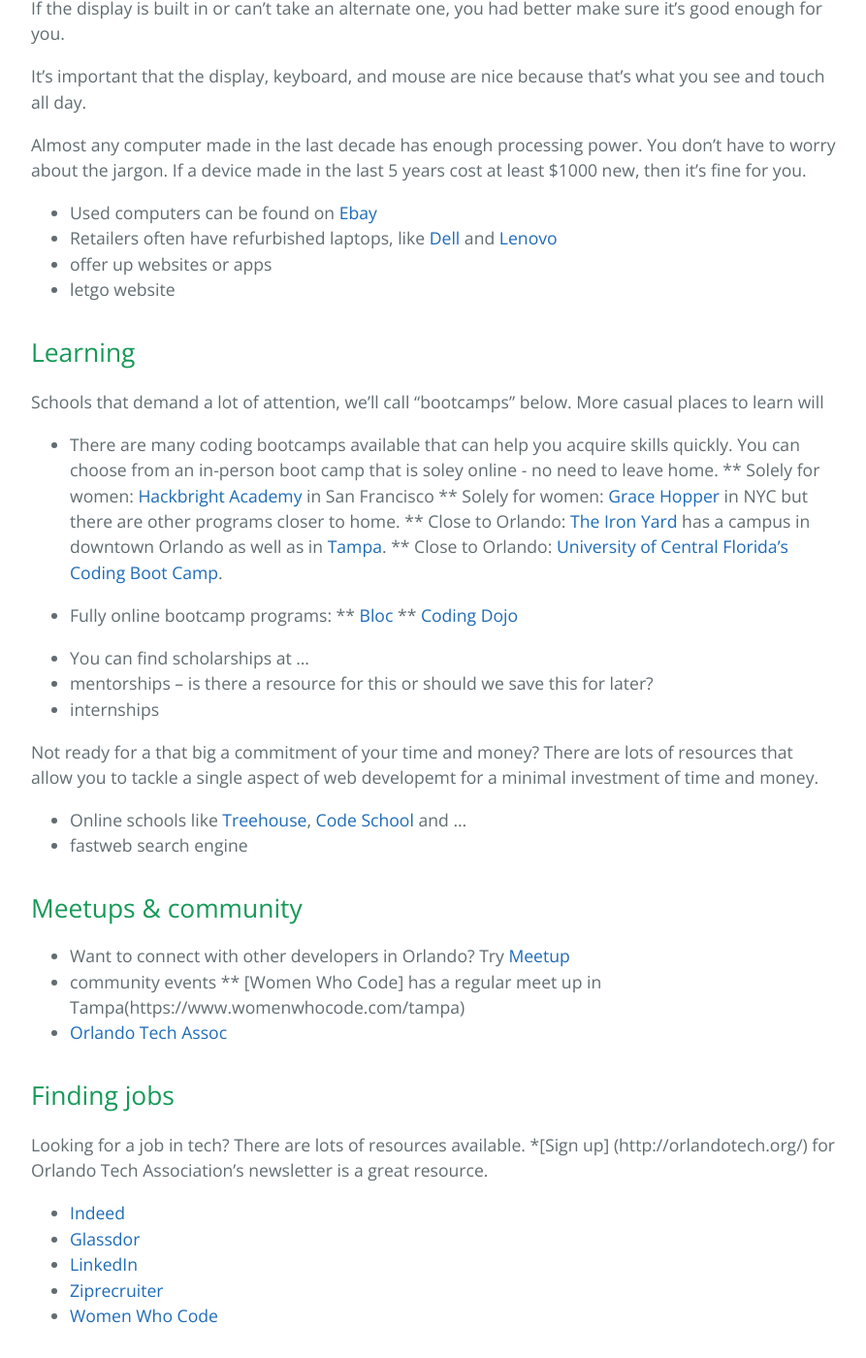
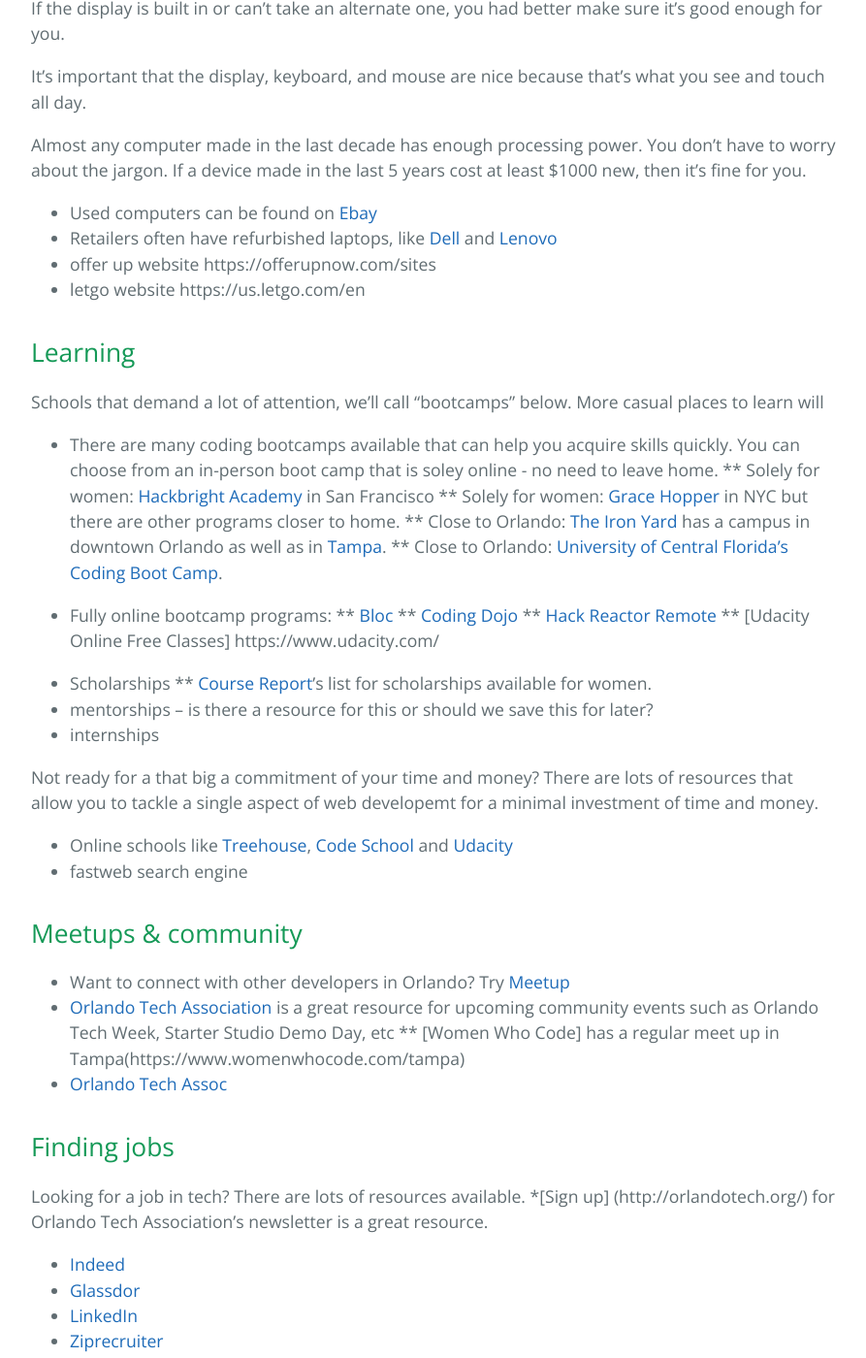
Before and after one commit to chadmiller/ladydev-info, a Jekyll site: the page built from index.md, in a window 1280 px wide and 1400 px high, scrolled down 651 px. Shown: the whole window at 97% size, without its empty margins (192-1085 px from the left). Built offline with Jekyll 4.4.1, drawn with Linux system fonts in a browser that asks for light colours; nearby versions of some CDN libraries; library files that are not in the unit come from our copies.

Commit message:
Update index.md

```diff
--- a/index.md
+++ b/index.md
@@ -17,8 +17,8 @@
 
 * Used computers can be found on [Ebay](http://ebay.com)
 * Retailers often have refurbished laptops, like [Dell](https://www.dellrefurbished.com/) and [Lenovo](http://outlet.lenovo.com/)
-* offer up websites or apps
-* letgo website
+* offer up  website https://offerupnow.com/sites
+* letgo website https://us.letgo.com/en
 
 ## Learning
 
@@ -33,19 +33,22 @@
 * Fully online bootcamp programs:
 ** [Bloc](https://www.bloc.io/web-developer-career-bootcamp)
 ** [Coding Dojo](http://www.codingdojo.com/)
+** [Hack Reactor Remote](http://www.hackreactor.com/remote/)
+** [Udacity Online Free Classes] https://www.udacity.com/
 
-* You can find scholarships at ...
+* Scholarships
+** [Course Report](https://www.coursereport.com/blog/bootcamp-scholarships-for-women-a-comprehensive-list)'s list for scholarships available for women.
 * mentorships -- is there a resource for this or should we save this for later?
 * internships
 
 
 Not ready for a that big a commitment of your time and money? There are lots of resources that allow you to tackle a single aspect of web developemt for a minimal investment of time and money.
-* Online schools like [Treehouse](https://teamtreehouse.com/join/start-trial?utm_source=google&campaign=105062766&utm_term=&cid=1027&gclid=Cj0KEQjwkdHABRCHiZ2gs6yGh50BEiQAA91WllZo9pRns_R6jrOkuGZUsjLuxt2OHLH_3wTEMeWFr5YaAv-88P8HAQ), [Code School](https://www.codeschool.com/) and ...
+* Online schools like [Treehouse](https://teamtreehouse.com/join/start-trial?utm_source=google&campaign=105062766&utm_term=&cid=1027&gclid=Cj0KEQjwkdHABRCHiZ2gs6yGh50BEiQAA91WllZo9pRns_R6jrOkuGZUsjLuxt2OHLH_3wTEMeWFr5YaAv-88P8HAQ), [Code School](https://www.codeschool.com/) and [Udacity](https://www.udacity.com/)
 * fastweb search engine
 
 ## Meetups & community
 * Want to connect with other developers in Orlando? Try [Meetup](https://www.meetup.com/)
-* community events
+* [Orlando Tech Association](http://week.orlandotech.org/events) is a great resource for upcoming community events such as Orlando Tech Week, Starter Studio Demo Day, etc
 ** [Women Who Code] has a regular meet up in Tampa(https://www.womenwhocode.com/tampa)
 * [Orlando Tech Assoc](http://orlandotech.org/)
 
```
